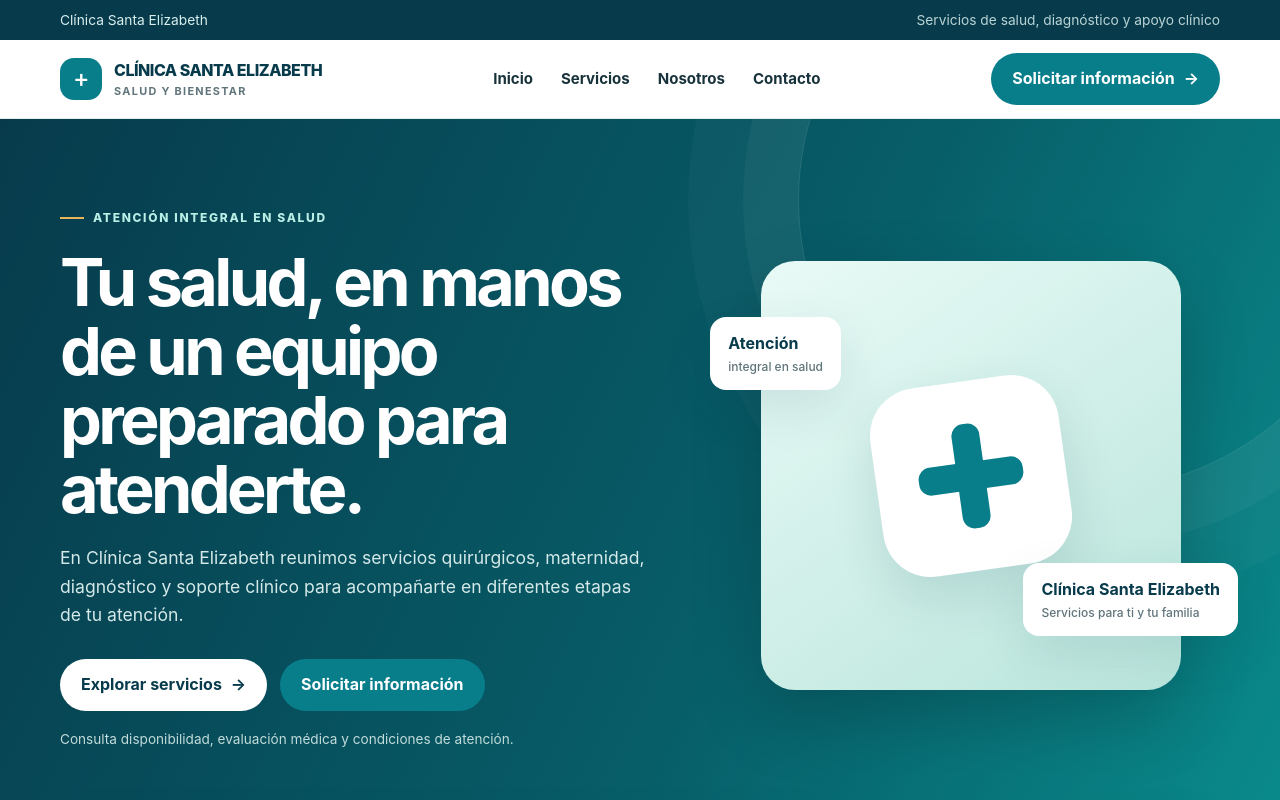
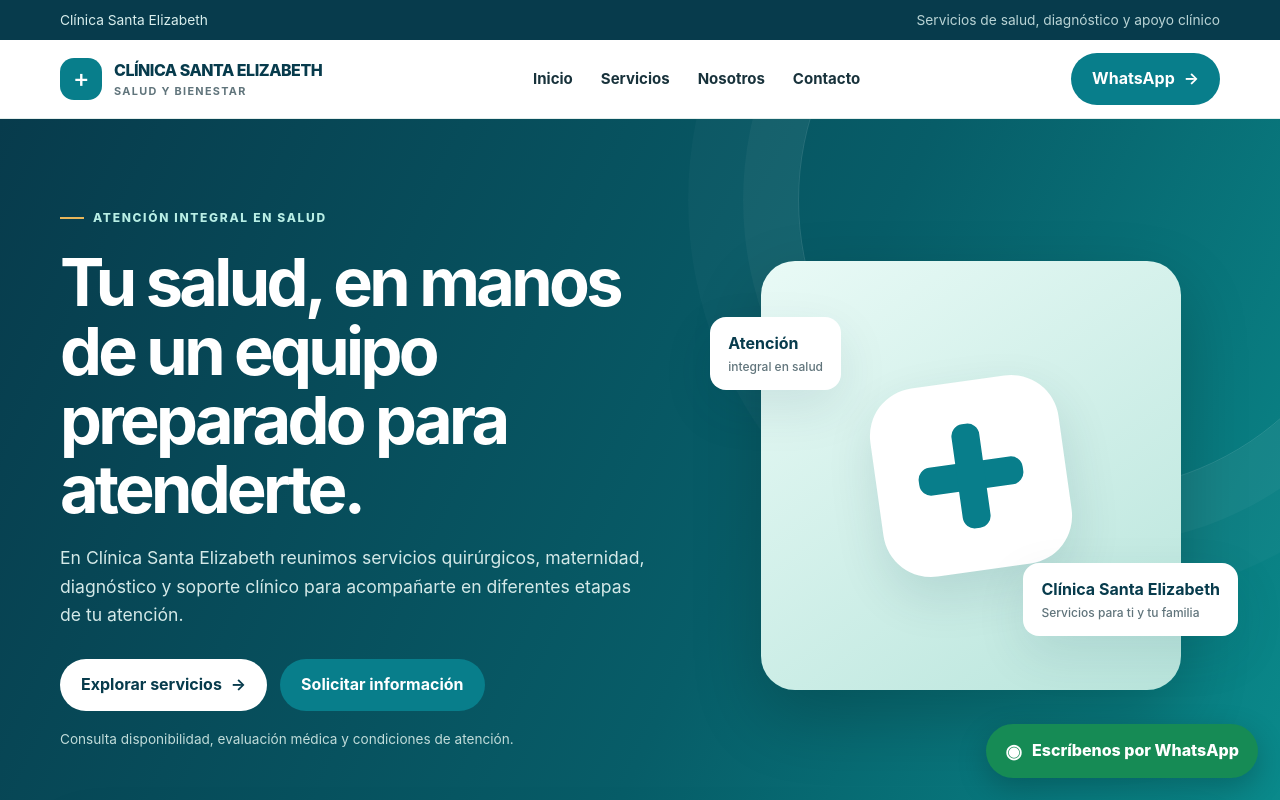
Before and after one commit to edwardsnoriega-cpu/clinicasantaelizabeth, a plain HTML site: page index.html in a window 1280 px wide. Shown: the top 800 px of the page. Drawn offline with Linux system fonts and the light colour scheme.

Commit message:
Add official WhatsApp contact and floating button

```diff
--- a/index.html
+++ b/index.html
@@ -17,7 +17,7 @@
     .about{background:#eaf5f2}.about-grid{display:grid;grid-template-columns:.9fr 1.1fr;gap:60px;align-items:center}.about-visual{min-height:370px;border-radius:30px;background:linear-gradient(145deg,#c5e8df,#e8f6f2);display:grid;place-items:center;position:relative;overflow:hidden}.about-visual .symbol{font-size:9rem;color:rgba(7,126,139,.28);font-weight:200}.about-copy p{color:var(--muted)}.points{display:grid;grid-template-columns:1fr 1fr;gap:14px;margin-top:25px}.point{display:flex;gap:10px;align-items:flex-start;font-weight:700;font-size:.91rem}.check{color:var(--teal);font-weight:900}
     .cta-band{background:var(--navy);color:white;border-radius:28px;padding:42px 48px;display:flex;align-items:center;justify-content:space-between;gap:24px}.cta-band h2{color:white;font-size:2rem;margin:0 0 8px}.cta-band p{color:#c8dfde;margin:0}.cta-band .btn{background:white;color:var(--navy);white-space:nowrap}
     .contact-grid{display:grid;grid-template-columns:.8fr 1.2fr;gap:50px}.contact-info p{color:var(--muted)}.contact-card{background:white;border:1px solid var(--line);border-radius:var(--radius);padding:28px}.contact-row{display:flex;gap:14px;margin:20px 0}.contact-row b{display:block;color:var(--navy)}.contact-row span{color:var(--muted);font-size:.9rem}.form-grid{display:grid;grid-template-columns:1fr 1fr;gap:15px}.field{display:flex;flex-direction:column;gap:7px}.field.full{grid-column:1/-1}.field label{font-weight:750;font-size:.86rem;color:var(--navy)}.field input,.field textarea{width:100%;border:1px solid #d9e7e4;border-radius:12px;padding:13px 14px;outline:none;background:#fbfdfc}.field input:focus,.field textarea:focus{border-color:var(--teal);box-shadow:0 0 0 3px rgba(8,126,139,.1)}.field textarea{min-height:110px;resize:vertical}.form-help{font-size:.78rem;color:var(--muted);margin:12px 0 0}
-    footer{background:#052f3d;color:#c5dcda;padding:34px 0}.footer-inner{display:flex;justify-content:space-between;gap:20px;align-items:center}.footer-brand{font-weight:800;color:white}.footer-inner small{color:#a8c6c4}
+    footer{background:#052f3d;color:#c5dcda;padding:34px 0}.footer-inner{display:flex;justify-content:space-between;gap:20px;align-items:center}.footer-brand{font-weight:800;color:white}.footer-inner small{color:#a8c6c4}.whatsapp-float{position:fixed;right:22px;bottom:22px;z-index:30;display:inline-flex;align-items:center;gap:10px;padding:14px 19px;border-radius:999px;background:#168b55;color:#fff;font-weight:800;box-shadow:0 10px 30px rgba(0,0,0,.22);transition:.2s}.whatsapp-float:hover{background:#106f43;transform:translateY(-3px)}.whatsapp-float span{font-size:1.2rem;line-height:1}
     @media(max-width:850px){.navlinks{gap:16px}.hero-grid{grid-template-columns:1fr .8fr;gap:25px}.hero-art{min-height:300px}.trust-item{padding:6px 12px}.about-grid{gap:30px}.services{grid-template-columns:repeat(2,1fr)}}
     @media(max-width:680px){.container{width:min(100% - 30px,560px)}.topbar .container{justify-content:center}.topbar span:last-child{display:none}.nav{height:68px}.menu-btn{display:block}.navlinks{display:none;position:absolute;top:68px;left:0;right:0;background:white;padding:18px 22px 24px;border-bottom:1px solid var(--line);flex-direction:column;align-items:stretch}.navlinks.open{display:flex}.navlinks a{padding:8px 0}.nav-cta{display:none}.hero{padding:58px 0 68px}.hero-grid{grid-template-columns:1fr}.hero-art{min-height:260px}.art-card{width:250px}.cross{width:130px;height:130px;border-radius:34px}.cross:before{width:75px;height:20px}.cross:after{width:20px;height:75px}.floating.one{left:0;top:25px}.floating.two{right:0;bottom:22px}.trust-grid{grid-template-columns:1fr;padding:12px}.trust-item{padding:13px 12px}.trust-item+.trust-item{border-left:0;border-top:1px solid var(--line)}section{padding:66px 0}.services{grid-template-columns:1fr}.about-grid,.contact-grid{grid-template-columns:1fr}.about-visual{min-height:230px}.about-visual .symbol{font-size:7rem}.points{grid-template-columns:1fr}.cta-band{padding:30px 24px;align-items:flex-start;flex-direction:column}.form-grid{grid-template-columns:1fr}.field.full{grid-column:auto}.footer-inner{align-items:flex-start;flex-direction:column}}
   </style>
@@ -28,7 +28,7 @@
     <a class="brand" href="#inicio" aria-label="Clínica Santa Elizabeth, inicio"><span class="brand-mark">+</span><span>CLÍNICA SANTA ELIZABETH<small>Salud y bienestar</small></span></a>
     <button class="menu-btn" id="menuBtn" aria-label="Abrir menú" aria-expanded="false">☰</button>
     <nav class="navlinks" id="navLinks"><a href="#inicio">Inicio</a><a href="#servicios">Servicios</a><a href="#nosotros">Nosotros</a><a href="#contacto">Contacto</a></nav>
-    <a class="nav-cta" href="#contacto">Solicitar información <span>→</span></a>
+    <a class="nav-cta" href="https://wa.me/51980749960?text=Hola%2C%20Cl%C3%ADnica%20Santa%20Elizabeth.%20Deseo%20informaci%C3%B3n%20sobre%20sus%20servicios." target="_blank" rel="noopener noreferrer">WhatsApp <span>→</span></a>
   </div></header>
   <main>
     <section class="hero" id="inicio"><div class="container hero-grid">
@@ -58,10 +58,11 @@
     </div></section>
     <section class="about" id="nosotros"><div class="container about-grid"><div class="about-visual" aria-hidden="true"><div class="symbol">+</div></div><div class="about-copy"><span class="kicker">Conócenos</span><h2>Servicios articulados para acompañar tu atención</h2><p>Clínica Santa Elizabeth cuenta con áreas de atención, diagnóstico y soporte clínico que trabajan de manera articulada para responder a distintas necesidades de salud.</p><p>Queremos que pacientes y familias encuentren información clara sobre nuestros servicios y puedan comunicarse con nuestro equipo para recibir orientación.</p><div class="points"><div class="point"><span class="check">✓</span> Centro quirúrgico con dos salas</div><div class="point"><span class="check">✓</span> Laboratorio y farmacia</div><div class="point"><span class="check">✓</span> Diagnóstico por ecografía</div><div class="point"><span class="check">✓</span> Servicios de soporte clínico</div></div></div></div></section>
     <section><div class="container"><div class="cta-band"><div><h2>¿Qué servicio necesitas?</h2><p>Comunícate con nuestro equipo para consultar disponibilidad y recibir orientación.</p></div><a class="btn" href="#contacto">Contactar con la clínica →</a></div></div></section>
-    <section id="contacto"><div class="container contact-grid"><div class="contact-info"><span class="kicker">Estamos para orientarte</span><h2>Conversemos sobre lo que necesitas</h2><p>Déjanos tus datos y el servicio de tu interés. Este formulario es una demostración y debe conectarse al canal oficial antes de recibir solicitudes reales.</p><div class="contact-row"><div class="trust-icon">⌖</div><div><b>Dirección</b><span>Agregar dirección oficial de la clínica</span></div></div><div class="contact-row"><div class="trust-icon">☎</div><div><b>Teléfono</b><span>Agregar número oficial de contacto</span></div></div><div class="contact-row"><div class="trust-icon">✉</div><div><b>Correo</b><span>Agregar correo institucional</span></div></div></div>
+    <section id="contacto"><div class="container contact-grid"><div class="contact-info"><span class="kicker">Estamos para orientarte</span><h2>Conversemos sobre lo que necesitas</h2><p>Déjanos tus datos y el servicio de tu interés. Este formulario es una demostración y debe conectarse al canal oficial antes de recibir solicitudes reales.</p><div class="contact-row"><div class="trust-icon">⌖</div><div><b>Dirección</b><span>Agregar dirección oficial de la clínica</span></div></div><div class="contact-row"><div class="trust-icon">☎</div><div><b>WhatsApp y teléfono</b><span><a href="https://wa.me/51980749960" target="_blank" rel="noopener noreferrer">+51 980 749 960</a></span></div></div><div class="contact-row"><div class="trust-icon">✉</div><div><b>Correo</b><span>Agregar correo institucional</span></div></div></div>
       <div class="contact-card"><form id="contactForm"><div class="form-grid"><div class="field"><label for="name">Nombre</label><input id="name" name="name" autocomplete="name" required placeholder="Tu nombre"></div><div class="field"><label for="phone">Teléfono</label><input id="phone" name="phone" autocomplete="tel" required placeholder="Tu número de contacto"></div><div class="field full"><label for="email">Correo electrónico</label><input id="email" name="email" type="email" autocomplete="email" placeholder="nombre@correo.com"></div><div class="field full"><label for="message">Servicio de interés o consulta</label><textarea id="message" name="message" required placeholder="Ej.: cirugía, maternidad, laboratorio, ecografía, farmacia..."></textarea></div><div class="field full"><button class="btn" type="submit">Preparar solicitud →</button><p class="form-help">No ingreses diagnósticos, resultados, antecedentes ni otra información médica sensible. Para recibir solicitudes, el formulario debe conectarse al sistema autorizado por la clínica.</p></div></div></form></div>
     </div></section>
   </main>
+  <a class="whatsapp-float" href="https://wa.me/51980749960?text=Hola%2C%20Cl%C3%ADnica%20Santa%20Elizabeth.%20Deseo%20informaci%C3%B3n%20sobre%20sus%20servicios." target="_blank" rel="noopener noreferrer" aria-label="Contactar por WhatsApp"><span>◉</span> Escríbenos por WhatsApp</a>
   <footer><div class="container footer-inner"><div><div class="footer-brand">CLÍNICA SANTA ELIZABETH</div><small>Salud y bienestar</small></div><small>© <span id="year"></span> Clínica Santa Elizabeth. Todos los derechos reservados.</small></div></footer>
   <script>
     const menuBtn=document.getElementById('menuBtn');const navLinks=document.getElementById('navLinks');
```
